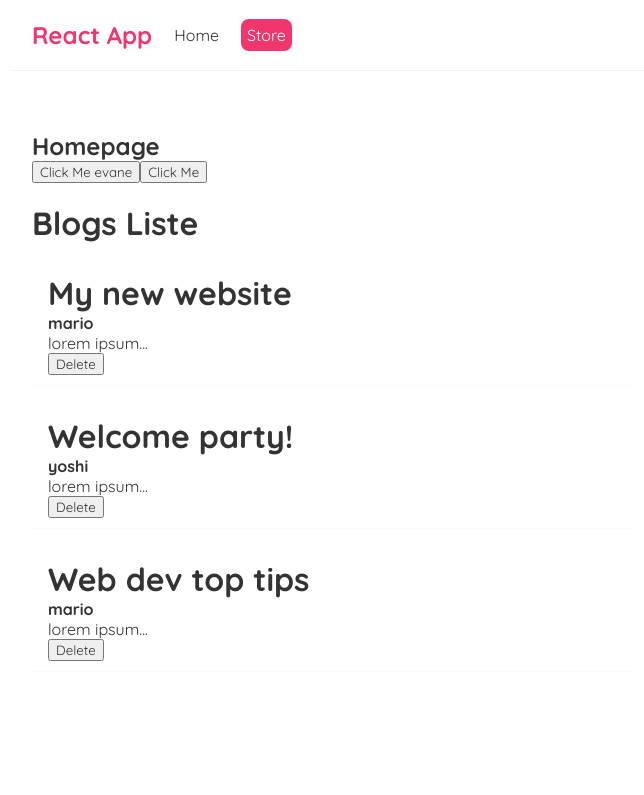
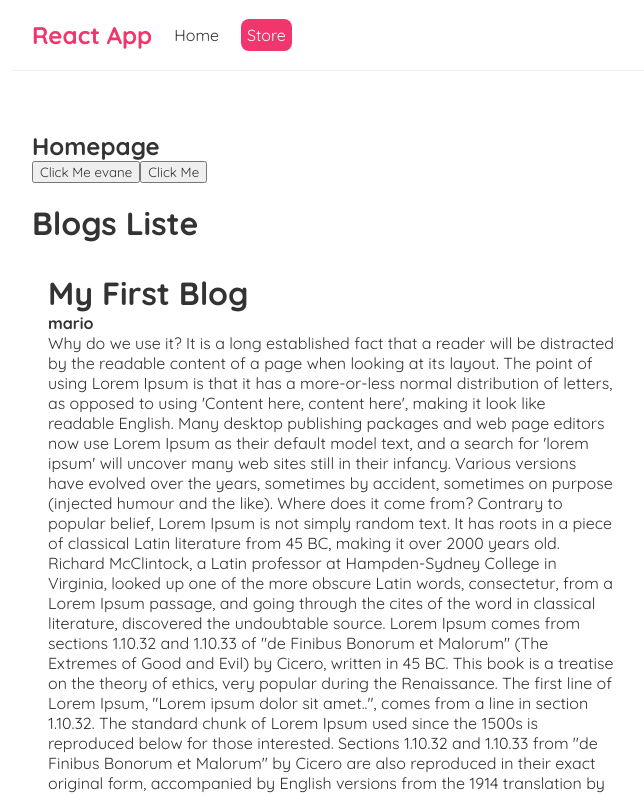
Before and after one commit to sovmulax/last-one-reactjs, a React (Create React App) app: page / in a window 1280 px wide. Shown: the top 795 px of the page, without its empty margins (308-952 px from the left). Built offline with nearby package versions, Linux system fonts and the light colour scheme; data requests are answered from the project's data file.

Commit message:
setTimeOut

```diff
--- a/package.json
+++ b/package.json
@@ -8,6 +8,7 @@
     "@testing-library/user-event": "^13.5.0",
     "react": "^18.2.0",
     "react-dom": "^18.2.0",
+    "react-router-dom": "^6.4.3",
     "react-scripts": "5.0.1",
     "web-vitals": "^2.1.4"
   },
--- a/src/home.js
+++ b/src/home.js
@@ -2,16 +2,8 @@ import { useState, useEffect } from "react";
 import Bloglist from "./BlogList";
 const Home = () => {
   const [name, setName] = useState("evane");
-  const [blogs, setBolgs] = useState([
-    { title: "My new website", body: "lorem ipsum...", author: "mario", id: 1 },
-    { title: "Welcome party!", body: "lorem ipsum...", author: "yoshi", id: 2 },
-    {
-      title: "Web dev top tips",
-      body: "lorem ipsum...",
-      author: "mario",
-      id: 3,
-    },
-  ]);
+  const [blogs, setBolgs] = useState(null);
+  const [isLoading, setIsLoading] = useState(true)
 
   const ClickHandle = () => {
     console.log("You just click on Me");
@@ -23,13 +15,23 @@ const Home = () => {
   };
 
   const handleClick = (id) => {
-    const newBlog = blogs.filter(blog => blog.id !== id)
-    setBolgs(newBlog)
+    const newBlog = blogs.filter((blog) => blog.id !== id);
+    setBolgs(newBlog);
   };
 
   useEffect(() => {
-    console.log("this function ru at every render or re-render")
-  }, [name]) //dependency
+    console.log("this function ru at every render or re-render");
+    setTimeout(() => {
+      fetch("http://localhost:8000/blogs")
+        .then((res) => {
+          return res.json();
+        })
+        .then((data) => {
+          setBolgs(data);
+          setIsLoading(false)
+        });
+    }, 1000);
+  }, []); //dependency
 
   return (
     <div className="home">
@@ -44,11 +46,14 @@ const Home = () => {
       </button>
       <br />
       <br />
-      <Bloglist
-        blogs={blogs}
-        title={"Blogs Liste"}
-        handleClick={handleClick}
-      ></Bloglist>
+     {isLoading && <div>Loading...</div>}
+      {blogs && (
+        <Bloglist
+          blogs={blogs}
+          title={"Blogs Liste"}
+          handleClick={handleClick}
+        />
+      )}
     </div>
   );
 };
```
Also changed, not shown: 1 other file (tests, documents, lock files or other folders).
